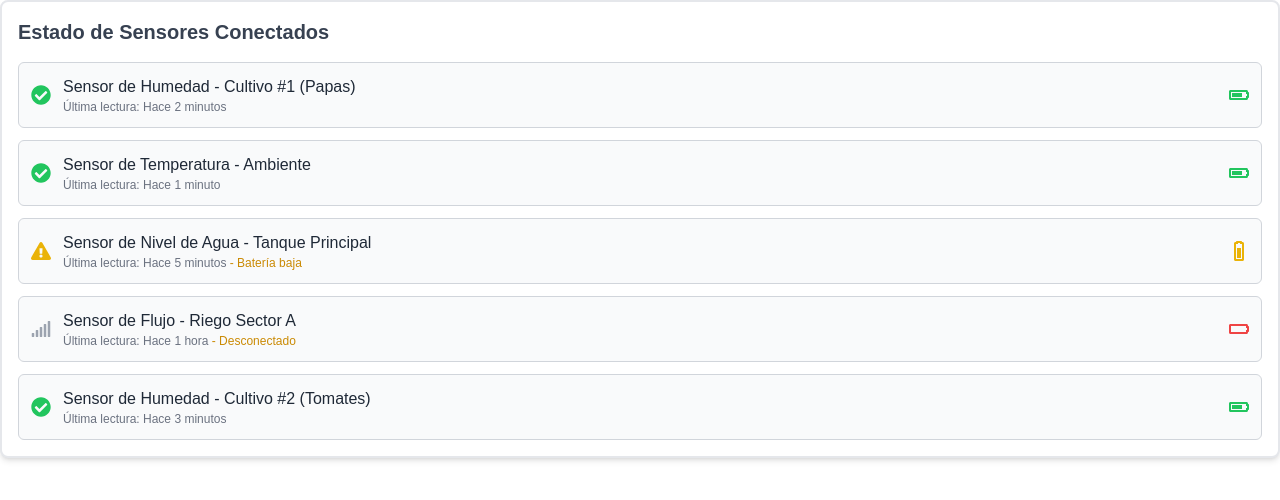
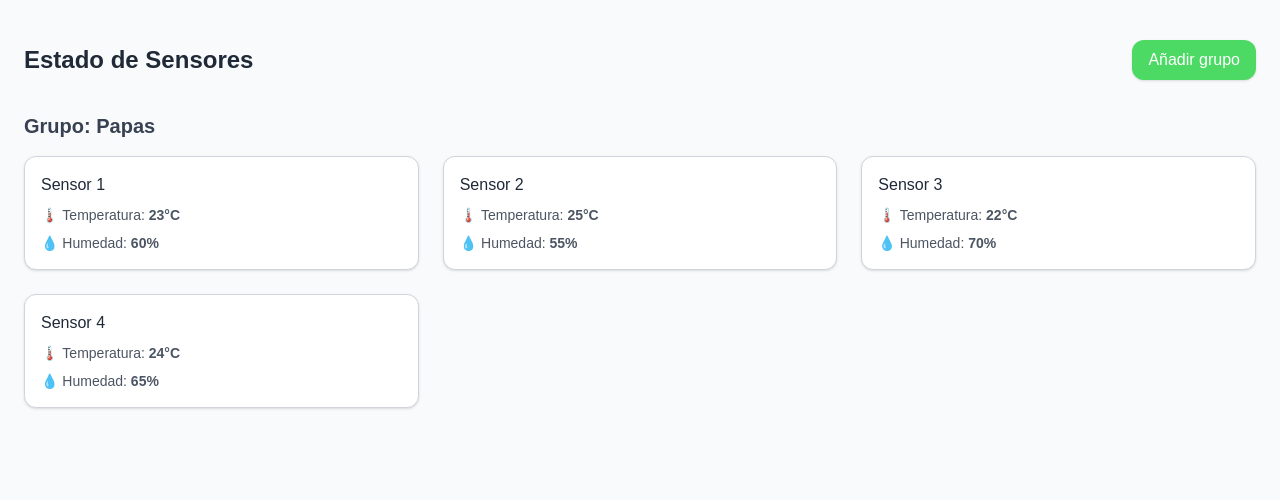
Before and after one commit to IramMcFly/riegos, a Next.js app: page /sensores in a window 1280 px wide. Shown: the top 500 px of the page. Built offline with nearby package versions, Linux system fonts and the light colour scheme.

Commit message:
new reqs + new sensor work

```diff
--- a/components/SensorStatus.jsx
+++ b/components/SensorStatus.jsx
@@ -1,62 +1,123 @@
 "use client";
 
-import React, { useState, useEffect } from "react";
-import { FaSignal, FaExclamationTriangle, FaBatteryThreeQuarters, FaBatteryEmpty, FaCheckCircle } from "react-icons/fa";
+import React, { useState } from "react";
 
-// Datos de ejemplo para los sensores
-const initialSensors = [
-    { id: 1, name: "Sensor de Humedad - Cultivo #1 (Papas)", status: "online", battery: 80, lastReading: "Hace 2 minutos" },
-    { id: 2, name: "Sensor de Temperatura - Ambiente", status: "online", battery: 95, lastReading: "Hace 1 minuto" },
-    { id: 3, name: "Sensor de Nivel de Agua - Tanque Principal", status: "warning", battery: 30, lastReading: "Hace 5 minutos", message: "Batería baja" },
-    { id: 4, name: "Sensor de Flujo - Riego Sector A", status: "offline", battery: 0, lastReading: "Hace 1 hora", message: "Desconectado" },
-    { id: 5, name: "Sensor de Humedad - Cultivo #2 (Tomates)", status: "online", battery: 70, lastReading: "Hace 3 minutos" },
-];
+export default function SensorStatusPage() {
+  const [grupos, setGrupos] = useState([
+    {
+      nombre: "Papas",
+      sensores: [
+        { id: 1, nombre: "Sensor 1", temperatura: 23, humedad: 60 },
+        { id: 2, nombre: "Sensor 2", temperatura: 25, humedad: 55 },
+        { id: 3, nombre: "Sensor 3", temperatura: 22, humedad: 70 },
+        { id: 4, nombre: "Sensor 4", temperatura: 24, humedad: 65 },
+      ],
+    },
+  ]);
 
-const SensorStatusIcon = ({ status, battery }) => {
-    if (status === "offline") {
-        return <FaSignal size={20} className="text-gray-400" title="Desconectado" />;
-    }
-    if (status === "warning" || battery < 20) {
-        return <FaExclamationTriangle size={20} className="text-yellow-500" title="Advertencia" />;
-    }
-    return <FaCheckCircle size={20} className="text-green-500" title="Online" />;
-};
+  const [modalAbierto, setModalAbierto] = useState(false);
+  const [nuevoNombre, setNuevoNombre] = useState("");
+  const [cantidad, setCantidad] = useState(3);
 
-const BatteryIcon = ({ level }) => {
-    if (level < 20) return <FaBatteryEmpty size={20} className="text-red-500" title={`Batería: ${level}%`} />;
-    if (level < 50) return <FaBatteryThreeQuarters size={20} className="text-yellow-500" transform="rotate(-90)" title={`Batería: ${level}%`} />; // Simple representation
-    return <FaBatteryThreeQuarters size={20} className="text-green-500" title={`Batería: ${level}%`} />;
-};
+  const crearGrupo = () => {
+    if (!nuevoNombre || cantidad < 1) return;
 
-const SensorStatus = () => {
-    const [sensors, setSensors] = useState(initialSensors);
+    const nuevoGrupo = {
+      nombre: nuevoNombre,
+      sensores: Array.from({ length: cantidad }, (_, i) => ({
+        id: Date.now() + i,
+        nombre: `Sensor ${i + 1}`,
+        temperatura: Math.floor(Math.random() * 10) + 20,
+        humedad: Math.floor(Math.random() * 50) + 40,
+      })),
+    };
 
-    // Aquí podrías añadir un useEffect para obtener los datos de los sensores de una API
-    // useEffect(() => {
-    //   fetch('/api/sensors')
-    //     .then(res => res.json())
-    //     .then(data => setSensors(data));
-    // }, []);
+    setGrupos((prev) => [...prev, nuevoGrupo]);
+    setNuevoNombre("");
+    setCantidad(3);
+    setModalAbierto(false);
+  };
 
-    return (
-        <div className="p-4 bg-white rounded-lg shadow-md border-2 border-gray-200">
-            <h2 className="text-xl font-semibold text-gray-700 mb-4">Estado de Sensores Conectados</h2>
-            <div className="space-y-3">
-                {sensors.map((sensor) => (
-                    <div key={sensor.id} className="p-3 bg-gray-50 rounded-md border border-gray-300 flex items-center justify-between">
-                        <div className="flex items-center space-x-3">
-                            <SensorStatusIcon status={sensor.status} battery={sensor.battery} />
-                            <div>
-                                <p className="font-medium text-gray-800">{sensor.name}</p>
-                                <p className="text-xs text-gray-500">Última lectura: {sensor.lastReading} {sensor.message && <span className="text-yellow-600">- {sensor.message}</span>}</p>
-                            </div>
-                        </div>
-                        <BatteryIcon level={sensor.battery} />
-                    </div>
-                ))}
+  return (
+    <div className="min-h-screen w-full bg-gray-50 px-6 py-10 relative">
+      {/* Encabezado */}
+      <div className="flex justify-between items-center mb-8">
+        <h1 className="text-2xl font-bold text-gray-800">Estado de Sensores</h1>
+        <button
+          onClick={() => setModalAbierto(true)}
+          className="bg-[#4cd964] text-white px-4 py-2 rounded-xl shadow hover:bg-[#3cc456] transition"
+        >
+          Añadir grupo
+        </button>
+      </div>
+
+      {/* Modal */}
+      {modalAbierto && (
+        <div className="fixed inset-0 z-50 bg-black bg-opacity-40 flex items-center justify-center px-4">
+          <div className="bg-white rounded-xl shadow-xl p-6 w-full max-w-md">
+            <h2 className="text-xl font-bold text-gray-800 mb-4">Nuevo grupo</h2>
+            <div className="space-y-4">
+              <input
+                type="text"
+                placeholder="Nombre del grupo"
+                value={nuevoNombre}
+                onChange={(e) => setNuevoNombre(e.target.value)}
+                className="w-full border border-gray-300 rounded-lg px-4 py-2"
+              />
+              <input
+                type="number"
+                min="1"
+                max="20"
+                placeholder="Cantidad de sensores"
+                value={cantidad}
+                onChange={(e) => setCantidad(parseInt(e.target.value))}
+                className="w-full border border-gray-300 rounded-lg px-4 py-2"
+              />
+              <div className="flex justify-end gap-3 pt-2">
+                <button
+                  onClick={() => setModalAbierto(false)}
+                  className="px-4 py-2 bg-gray-200 text-gray-800 rounded-lg hover:bg-gray-300"
+                >
+                  Cancelar
+                </button>
+                <button
+                  onClick={crearGrupo}
+                  className="px-4 py-2 bg-[#4cd964] text-white rounded-lg hover:bg-[#3cc456]"
+                >
+                  Crear grupo
+                </button>
+              </div>
             </div>
+          </div>
         </div>
-    );
-};
+      )}
 
-export default SensorStatus;
+      {/* Listado de grupos */}
+      {grupos.map((grupo, index) => (
+        <div key={index} className="mb-10">
+          <h2 className="text-xl font-semibold text-gray-700 mb-4">
+            Grupo: {grupo.nombre}
+          </h2>
+          <div className="grid gap-6 sm:grid-cols-1 md:grid-cols-2 lg:grid-cols-3">
+            {grupo.sensores.map((sensor) => (
+              <div
+                key={sensor.id}
+                className="p-4 bg-white rounded-xl border border-gray-300 shadow space-y-2"
+              >
+                <h3 className="font-medium text-gray-800">{sensor.nombre}</h3>
+                <p className="text-sm text-gray-600">
+                  🌡️ <span className="font-medium">Temperatura:</span>{" "}
+                  <span className="font-semibold">{sensor.temperatura}°C</span>
+                </p>
+                <p className="text-sm text-gray-600">
+                  💧 <span className="font-medium">Humedad:</span>{" "}
+                  <span className="font-semibold">{sensor.humedad}%</span>
+                </p>
+              </div>
+            ))}
+          </div>
+        </div>
+      ))}
+    </div>
+  );
+}
```
Also changed, not shown: requeriments.txt.
